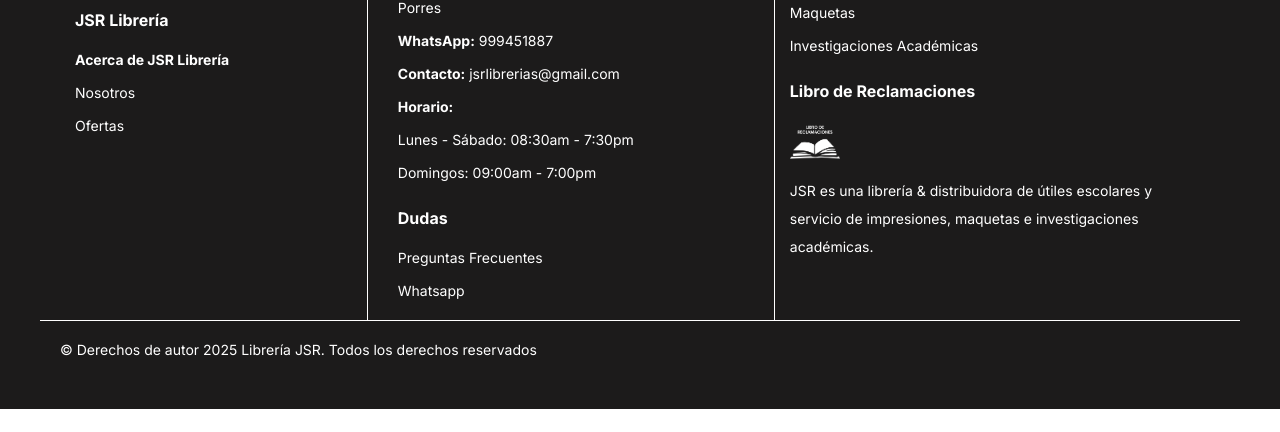
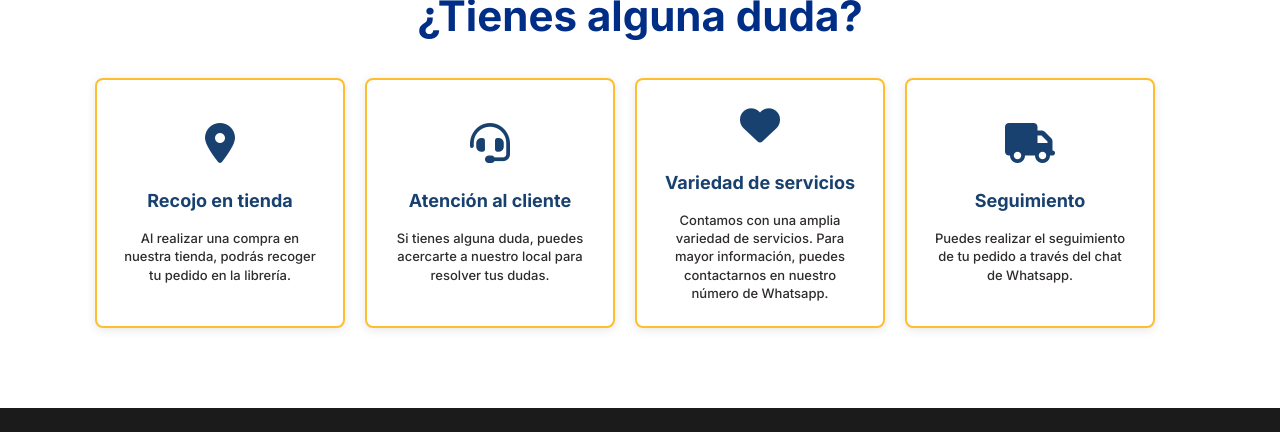
Before and after one commit to samuelbonifacio015/Libreria-JSR, a plain HTML site: page index.html in a window 1280 px wide. Shown: the part 7325-7757 px from the top of the page. Before the commit the page ends 7734 px from the top, so only its background shows below. Drawn offline with Linux system fonts and the light colour scheme; files whose address does not match are found by name.

Commit message:
styles: added footer-top-com (grid row)

```diff
--- a/css/styles.css
+++ b/css/styles.css
@@ -32,6 +32,7 @@
   --font-md: 16px;
   --font-lg: 18px;
   --font-xl: 24px;
+  --font-xxl3: 42px;
   --transition-fast: 0.2s ease;
   --transition-normal: 0.3s ease;
   --transition-slow: 0.6s ease;
@@ -893,6 +894,84 @@ body {
   .banner-image img {
     height: 150px;
   }
+}
+
+/*-----------------------------------*\
+  #FOOTER-TOP-COM
+\*-----------------------------------*/
+
+.footer-top-com {
+  margin-top: 60px !important;
+  margin-bottom: 60px !important;
+}
+
+.footer-top-com h1 {
+  text-align: center;
+  font-size: var(--font-xxl3);
+  font-weight: 800;
+  color: #002e86;
+  margin-bottom: 20px;
+}
+
+.row {
+  display: flex;
+  flex-wrap: wrap;
+  margin-right: -15px;
+  margin-left: -15px;
+  justify-content: center;
+  gap: 20px;
+}
+
+.col-m3 {
+  flex: 0 0 auto;
+  width: 250px;
+}
+
+.footer-icon-text-box {
+  color: #002e86;
+  text-align: center;
+  border: 2px solid #ffbe2d;
+  border-radius: 8px;
+  margin: 0;
+  padding: 25px;
+  background: white;
+  box-shadow: 0 2px 10px rgba(0, 0, 0, 0.1);
+  transition: transform 0.3s ease, box-shadow 0.3s ease;
+  height: 250px;
+  display: flex;
+  flex-direction: column;
+  justify-content: center;
+  align-items: center;
+}
+
+.footer-icon-text-box:hover {
+  transform: translateY(-5px);
+  box-shadow: 0 5px 20px rgba(0, 0, 0, 0.15);
+}
+
+.service-icon {
+  margin-bottom: 15px;
+}
+
+.service-icon i {
+  font-size: 2.5rem;
+  color: #19416f;
+}
+
+.footer-icon-text-box h3 {
+  font-size: 18px;
+  margin: 0 0 10px 0;
+  font-weight: 800;
+  color: #19416f;
+}
+
+.footer-icon-text-box p {
+  font-size: 13px;
+  padding: 0;
+  color: #302c2c;
+  font-weight: 500;
+  margin: 0;
+  line-height: 1.4;
 }
 
 /*-----------------------------------*\
@@ -1996,3 +2075,63 @@ body {
 .go-next-button:hover .go-next-icon {
   stroke: #3b82f6;
 }
+
+/*-----------------------------------*\
+  #RESPONSIVE FOOTER-TOP-COM
+\*-----------------------------------*/
+
+@media (max-width: 768px) {
+  .footer-top-com h1 {
+    font-size: 35px;
+  }
+
+  .row {
+    margin: 0 auto;
+    justify-content: center;
+    flex-direction: column;
+    align-items: center;
+    gap: 20px;
+  }
+
+  .col-m3 {
+    width: 100%;
+  }
+
+  .footer-icon-text-box {
+    margin: 0 auto;
+    height: 220px;
+    padding: 20px;
+  }
+
+  .service-icon i {
+    font-size: 2.2rem;
+  }
+
+  .footer-icon-text-box h3 {
+    font-size: var(--font-xl);
+  }
+
+  .footer-icon-text-box p {
+    font-size: var(--font-lg);
+  }
+}
+
+@media (max-width: 480px) {
+  .footer-icon-text-box {
+    margin: 0 auto;
+    height: 160px;
+    padding: 12px;
+  }
+
+  .service-icon i {
+    font-size: 1.8rem;
+  }
+
+  .footer-icon-text-box h3 {
+    font-size: 15px;
+  }
+
+  .footer-icon-text-box p {
+    font-size: 11px;
+  }
+}
--- a/index.html
+++ b/index.html
@@ -289,6 +289,56 @@
       </div>
     </div>
 
+    <!--grid section start-->
+    <div class="footer-top-com">
+      <div class="container">
+        <h1>¿Tienes alguna duda?</h1>
+        <div class="grid-container">
+          <div class="row">
+            <div class="col-m3">
+              <div class="footer-icon-text-box">
+                <div class="service-icon">
+                  <i class="fas fa-map-marker-alt"></i>
+                </div>
+                <h3>Recojo en tienda</h3>
+                <p>Al realizar una compra en nuestra tienda, podrás recoger tu pedido en la librería.</p>
+              </div>
+            </div>
+            <div class="col-m3">
+              <div class="footer-icon-text-box">
+                <div class="service-icon">
+                  <i class="fas fa-headset"></i>
+                </div>
+                <h3>Atención al cliente</h3>
+                <p>Si tienes alguna duda, puedes acercarte a
+                  nuestro local para resolver tus dudas.
+                </p>
+              </div>
+            </div>
+            <div class="col-m3">
+              <div class="footer-icon-text-box">
+                <div class="service-icon">
+                  <i class="fas fa-heart"></i>
+                </div>
+                <h3>Variedad de servicios</h3>
+                <p>Contamos con una amplia variedad de servicios. Para mayor información, puedes contactarnos en nuestro número de Whatsapp.</p>
+              </div>
+            </div>
+            <div class="col-m3">
+              <div class="footer-icon-text-box">
+                <div class="service-icon">
+                  <i class="fas fa-truck"></i>
+                </div>
+                <h3>Seguimiento</h3>
+                <p>Puedes realizar el seguimiento de tu pedido a través del chat de Whatsapp.</p>
+              </div>
+            </div>
+          </div>
+        </div>
+      </div>
+    </div>
+    <!--grid section end-->
+
     <!--back to top button-->
     <button class="back-to-top" aria-label="Volver al inicio">
       <i class="fa-solid fa-chevron-up"></i>
```
